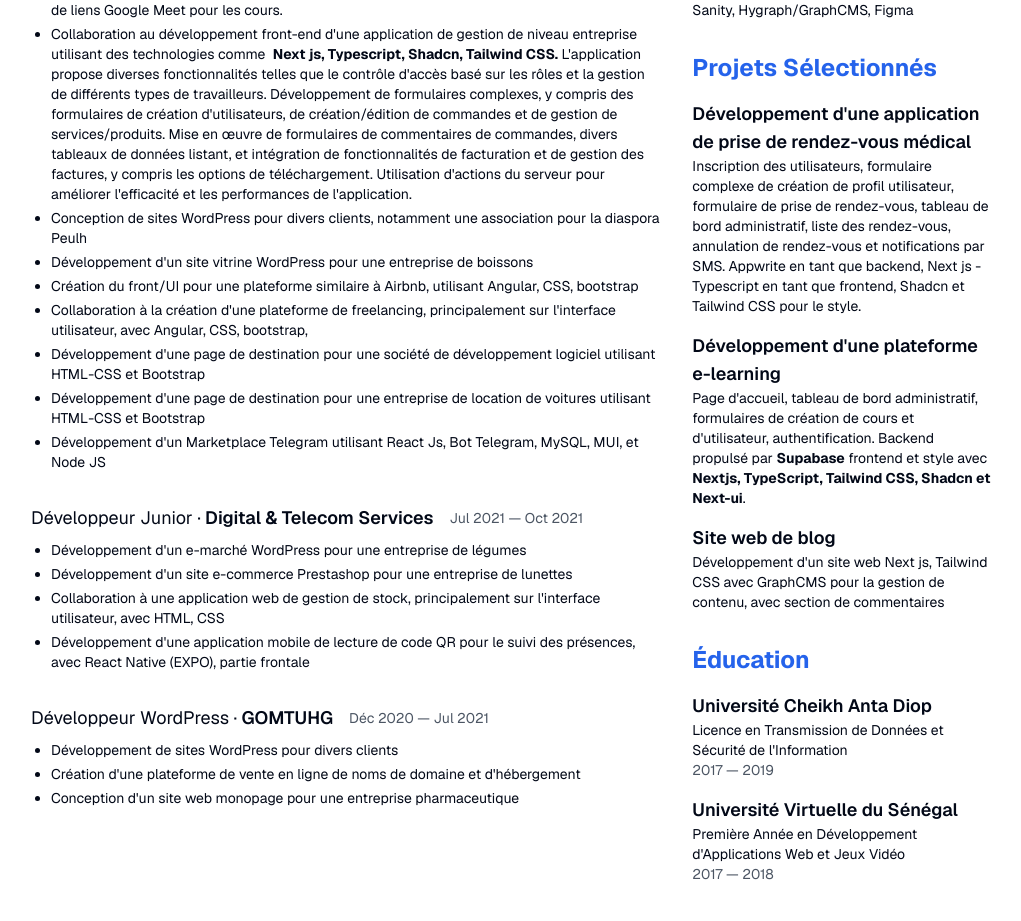
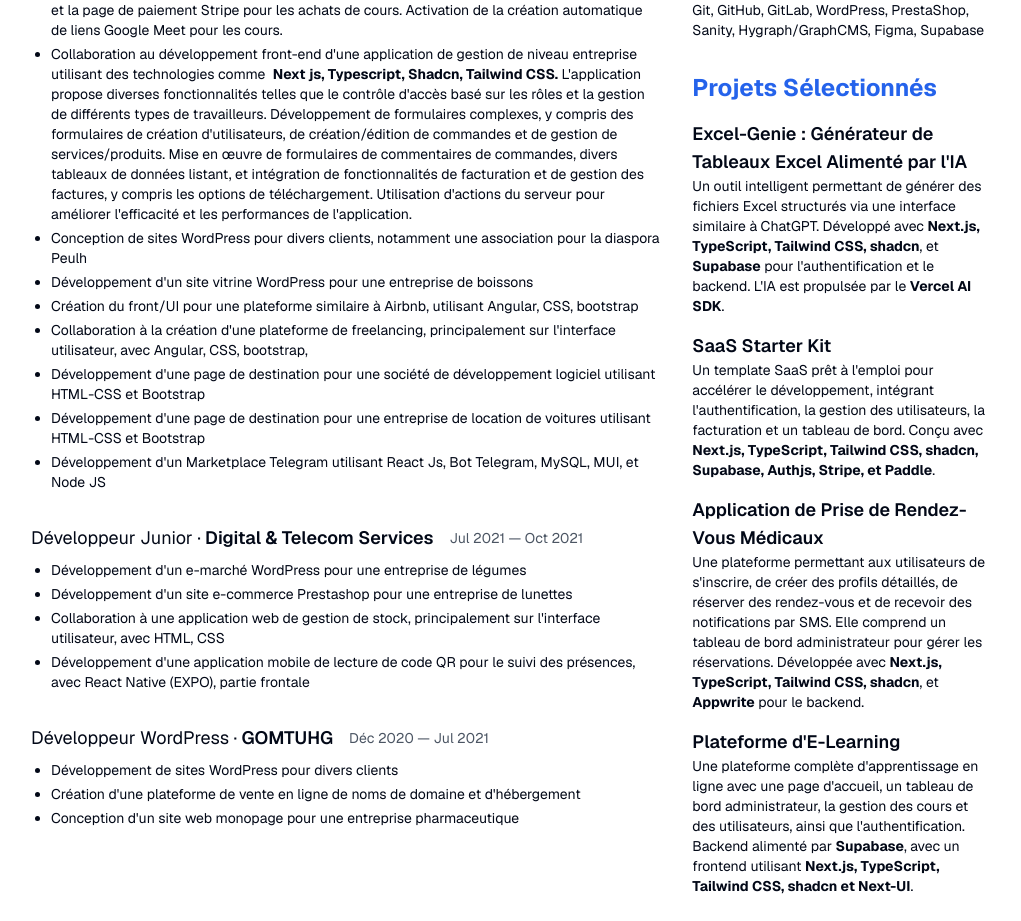
Before and after one commit to cirejr/cirejr, a Next.js app: page /resume/fr in a window 1280 px wide. Shown: the part 440-1361 px from the top of the page, without its empty margins (129-1150 px from the left). Built offline with nearby package versions, Linux system fonts and the light colour scheme.

Commit message:
updated resume

```diff
--- a/app/(resume)/resume/fr/page.tsx
+++ b/app/(resume)/resume/fr/page.tsx
@@ -1,39 +1,50 @@
 export default function ResumeFr() {
   return (
-    <div className='container max-w-5xl mx-auto p-8 text-sm'>
-      <header className='grid grid-cols-1 sm:grid-cols-3 gap-8 mb-8 '>
-        <div className='sm:col-span-2'>
-          <h1 className='text-6xl font-bold text-blue-600'>Ciré Jr Ba</h1>
-          <p className='mt-2'>
+    <div className="container mx-auto max-w-5xl p-8 text-sm">
+      <header className="mb-8 grid grid-cols-1 gap-8 sm:grid-cols-3">
+        <div className="sm:col-span-2">
+          <h1 className="text-6xl font-bold text-blue-600">Ciré Jr Ba</h1>
+          <p className="mt-2">
             Consultant IT expérimenté et développeur front-end spécialisé dans
             le développement d&apos;applications web et mobiles
           </p>
         </div>
-        <div className='mt-8'>
+        <div className="mt-8">
           <p>juniorcireba@gmail.com</p>
           <p>(+221) 77 842 73 00</p>
-          <p>github.com/cirejr</p>
-          <p>linkedin.com/in/ba-ciré-junior</p>
+
+          <a target="_blank" href="https://www.github.com/cirejr">
+            github.com/cirejr
+          </a>
+          <br />
+          <a target="_blank" href="https://www.linkedin.com/in/ba-ciré-junior">
+            linkedin.com/in/ba-ciré-junior
+          </a>
+
+          <br />
+          <a href="https://x.com/cirejr_" target="_blank">
+            x.com/cirejr_
+          </a>
         </div>
       </header>
-      <main className='grid grid-cols-1 sm:grid-cols-3 gap-8'>
-        <section className='sm:col-span-2'>
-          <h2 className='text-2xl font-bold text-blue-600 mb-4'>
+      <main className="grid grid-cols-1 gap-8 sm:grid-cols-3">
+        <section className="sm:col-span-2">
+          <h2 className="mb-4 text-2xl font-bold text-blue-600">
             Expérience Professionnelle
           </h2>
-          <div className='mb-8'>
-            <div className='flex items-center gap-4'>
-              <h3 className='text-lg'>
-                Développeur ·<span className='font-semibold'> Freelance</span>
+          <div className="mb-8">
+            <div className="flex items-center gap-4">
+              <h3 className="text-lg">
+                Développeur ·<span className="font-semibold"> Freelance</span>
               </h3>
-              <p className='text-sm text-gray-600'>Jan 2021 — Présent</p>
+              <p className="text-sm text-gray-600">Jan 2021 — Présent</p>
             </div>
-            <ul className='list-disc ml-5 mt-2 space-y-1'>
+            <ul className="ml-5 mt-2 list-disc space-y-1">
               <li>
                 Membre de l&apos;équipe front-end pour une plateforme
                 d&apos;apprentissage en ligne adaptée aux étudiants en médecine,
                 utilisant des technologies telles que
-                <strong className='ml-1'>
+                <strong className="ml-1">
                   Next.js, TypeScript, Shadcn, Next-ui, et Tailwind CSS
                 </strong>
                 . La plateforme propose une section publique semblable à un
@@ -51,7 +62,7 @@ export default function ResumeFr() {
               <li>
                 Collaboration au développement front-end d&apos;une application
                 de gestion de niveau entreprise utilisant des technologies comme{" "}
-                <strong className='ml-1'>
+                <strong className="ml-1">
                   Next js, Typescript, Shadcn, Tailwind CSS.
                 </strong>{" "}
                 L&apos;application propose diverses fonctionnalités telles que
@@ -97,18 +108,18 @@ export default function ResumeFr() {
               </li>
             </ul>
           </div>
-          <div className='mb-8'>
-            <div className='flex items-center gap-4'>
-              <h3 className='text-lg'>
+          <div className="mb-8">
+            <div className="flex items-center gap-4">
+              <h3 className="text-lg">
                 Développeur Junior ·
-                <span className='font-semibold'>
+                <span className="font-semibold">
                   {" "}
                   Digital & Telecom Services
                 </span>
               </h3>
-              <p className='text-sm text-gray-600'>Jul 2021 — Oct 2021</p>
+              <p className="text-sm text-gray-600">Jul 2021 — Oct 2021</p>
             </div>
-            <ul className='list-disc ml-5 mt-2 space-y-1'>
+            <ul className="ml-5 mt-2 list-disc space-y-1">
               <li>
                 Développement d&apos;un e-marché WordPress pour une entreprise
                 de légumes
@@ -128,15 +139,15 @@ export default function ResumeFr() {
               </li>
             </ul>
           </div>
-          <div className='mb-8'>
-            <div className='flex items-center gap-4'>
-              <h3 className='text-lg'>
+          <div className="mb-8">
+            <div className="flex items-center gap-4">
+              <h3 className="text-lg">
                 Développeur WordPress ·
-                <span className='font-semibold'> GOMTUHG</span>
+                <span className="font-semibold"> GOMTUHG</span>
               </h3>
-              <p className='text-sm text-gray-600'>Déc 2020 — Jul 2021</p>
+              <p className="text-sm text-gray-600">Déc 2020 — Jul 2021</p>
             </div>
-            <ul className='list-disc ml-5 mt-2 space-y-1'>
+            <ul className="ml-5 mt-2 list-disc space-y-1">
               <li>Développement de sites WordPress pour divers clients</li>
               <li>
                 Création d&apos;une plateforme de vente en ligne de noms de
@@ -150,93 +161,116 @@ export default function ResumeFr() {
           </div>
         </section>
         <aside>
-          <div className='mb-8'>
-            <h2 className='text-2xl font-bold text-blue-600 mb-4'>
+          <div className="mb-8">
+            <h2 className="mb-4 text-2xl font-bold text-blue-600">
               Compétences
             </h2>
-            <h3 className='text-lg font-semibold'>Langages de Programmation</h3>
-            <p className='text-sm'>
+            <h3 className="text-lg font-semibold">Langages de Programmation</h3>
+            <p className="text-sm">
               HTML, CSS, JavaScript, Typescript, C (basique), PHP (basique),
               Java (basique)
             </p>
-            <h3 className='text-lg font-semibold mt-4'>
+            <h3 className="mt-4 text-lg font-semibold">
               Frameworks et Bibliothèques
             </h3>
-            <p className='text-sm'>
+            <p className="text-sm">
               React Js, React Native, Expo, Angular, Next.js, Bootstrap,
               Tailwind CSS
             </p>
-            <h3 className='text-lg font-semibold mt-4'>
+            <h3 className="mt-4 text-lg font-semibold">
               Outils et Plateformes
             </h3>
-            <p className='text-sm'>
+            <p className="text-sm">
               Git, GitHub, GitLab, WordPress, PrestaShop, Sanity,
-              Hygraph/GraphCMS, Figma
+              Hygraph/GraphCMS, Figma, Supabase
             </p>
           </div>
-          <div className='mb-8'>
-            <h2 className='text-2xl font-bold text-blue-600 mb-4'>
+          <div className="mb-8">
+            <h2 className="mb-4 text-2xl font-bold text-blue-600">
               Projets Sélectionnés
             </h2>
-            <h3 className='text-lg font-semibold mt-4'>
-              Développement d&apos;une application de prise de rendez-vous
-              médical
+
+            <h3 className="mt-4 text-lg font-semibold">
+              Excel-Genie : Générateur de Tableaux Excel Alimenté par l&apos;IA
             </h3>
-            <p className='text-sm'>
-              Inscription des utilisateurs, formulaire complexe de création de
-              profil utilisateur, formulaire de prise de rendez-vous, tableau de
-              bord administratif, liste des rendez-vous, annulation de
-              rendez-vous et notifications par SMS. Appwrite en tant que
-              backend, Next js - Typescript en tant que frontend, Shadcn et
-              Tailwind CSS pour le style.
+            <p className="text-sm">
+              Un outil intelligent permettant de générer des fichiers Excel
+              structurés via une interface similaire à ChatGPT. Développé avec{" "}
+              <strong>Next.js, TypeScript, Tailwind CSS, shadcn</strong>, et{" "}
+              <strong>Supabase</strong> pour l&apos;authentification et le
+              backend. L&apos;IA est propulsée par le{" "}
+              <strong>Vercel AI SDK</strong>.
             </p>
-            <h3 className='text-lg font-semibold mt-4'>
-              Développement d&apos;une plateforme e-learning
-            </h3>
-            <p className='text-sm'>
-              Page d&apos;accueil, tableau de bord administratif, formulaires de
-              création de cours et d&apos;utilisateur, authentification. Backend
-              propulsé par <strong>Supabase</strong> frontend et style avec{" "}
+
+            <h3 className="mt-4 text-lg font-semibold">SaaS Starter Kit</h3>
+            <p className="text-sm">
+              Un template SaaS prêt à l&apos;emploi pour accélérer le
+              développement, intégrant l&apos;authentification, la gestion des
+              utilisateurs, la facturation et un tableau de bord. Conçu avec{" "}
               <strong>
-                Nextjs, TypeScript, Tailwind CSS, Shadcn et Next-ui
+                Next.js, TypeScript, Tailwind CSS, shadcn, Supabase, Authjs,
+                Stripe, et Paddle
               </strong>
               .
             </p>
-            <h3 className='text-lg font-semibold mt-4'>Site web de blog</h3>
-            <p className='text-sm'>
-              Développement d&apos;un site web Next js, Tailwind CSS avec
-              GraphCMS pour la gestion de contenu, avec section de commentaires
+
+            <h3 className="mt-4 text-lg font-semibold">
+              Application de Prise de Rendez-Vous Médicaux
+            </h3>
+            <p className="text-sm">
+              Une plateforme permettant aux utilisateurs de s&apos;inscrire, de
+              créer des profils détaillés, de réserver des rendez-vous et de
+              recevoir des notifications par SMS. Elle comprend un tableau de
+              bord administrateur pour gérer les réservations. Développée avec{" "}
+              <strong>Next.js, TypeScript, Tailwind CSS, shadcn</strong>, et{" "}
+              <strong>Appwrite</strong> pour le backend.
+            </p>
+
+            <h3 className="mt-4 text-lg font-semibold">
+              Plateforme d&apos;E-Learning
+            </h3>
+            <p className="text-sm">
+              Une plateforme complète d&apos;apprentissage en ligne avec une
+              page d&apos;accueil, un tableau de bord administrateur, la gestion
+              des cours et des utilisateurs, ainsi que l&apos;authentification.
+              Backend alimenté par <strong>Supabase</strong>, avec un frontend
+              utilisant{" "}
+              <strong>
+                Next.js, TypeScript, Tailwind CSS, shadcn et Next-UI
+              </strong>
+              .
             </p>
           </div>
-          <div className='mb-8'>
-            <h2 className='text-2xl font-bold text-blue-600 mb-4'>Éducation</h2>
-            <h3 className='text-lg font-semibold'>
+
+          <div className="mb-8">
+            <h2 className="mb-4 text-2xl font-bold text-blue-600">Éducation</h2>
+            <h3 className="text-lg font-semibold">
               Université Cheikh Anta Diop
             </h3>
-            <p className='text-sm'>
+            <p className="text-sm">
               Licence en Transmission de Données et Sécurité de
               l&apos;Information
             </p>
-            <p className='text-sm text-gray-600'>2017 — 2019</p>
-            <h3 className='text-lg font-semibold mt-4'>
+            <p className="text-sm text-gray-600">2017 — 2021</p>
+            <h3 className="mt-4 text-lg font-semibold">
               Université Virtuelle du Sénégal
             </h3>
-            <p className='text-sm'>
+            <p className="text-sm">
               Première Année en Développement d&apos;Applications Web et Jeux
               Vidéo
             </p>
-            <p className='text-sm text-gray-600'>2017 — 2018</p>
+            <p className="text-sm text-gray-600">2017 — 2018</p>
           </div>
-          <div className='mb-8'>
-            <h2 className='text-2xl font-bold text-blue-600 mb-4'>Langues</h2>
-            <p className='text-sm'>
+          <div className="mb-8">
+            <h2 className="mb-4 text-2xl font-bold text-blue-600">Langues</h2>
+            <p className="text-sm">
               Français (Parlé & Écrit), Anglais (Parlé & Écrit), Bambara (Langue
               Maternelle)
             </p>
           </div>
-          <div className='mb-8'>
-            <h2 className='text-2xl font-bold text-blue-600 mb-4'>Intérêts</h2>
-            <p className='text-sm'>Lecture, Jeux vidéo, Sports</p>
+          <div className="mb-8">
+            <h2 className="mb-4 text-2xl font-bold text-blue-600">Intérêts</h2>
+            <p className="text-sm">Lecture, Jeux vidéo, Sports</p>
           </div>
         </aside>
       </main>
--- a/app/(resume)/resume/page.tsx
+++ b/app/(resume)/resume/page.tsx
@@ -2,41 +2,50 @@ import Link from "next/link";
 
 export default function ResumeFr() {
   return (
-    <div className='max-w-5xl mx-auto p-8 text-sm'>
-      <header className='grid grid-cols-1 md:grid-cols-3 gap-8 mb-8'>
-        <div className='md:col-span-2'>
-          <Link href='/' className='text-4xl font-bold text-blue-600'>
+    <div className="mx-auto max-w-5xl p-8 text-sm">
+      <header className="mb-8 grid grid-cols-1 gap-8 md:grid-cols-3">
+        <div className="md:col-span-2">
+          <Link href="/" className="text-6xl font-bold text-blue-600">
             Ciré Jr Ba
           </Link>
-          <p className='text-lg mt-2'>
+          <p className="mt-2">
             Experienced IT Consultant and Front-End Developer specializing in
             web and mobile application development
           </p>
         </div>
-        <div className='mt-8'>
+        <div className="mt-8">
           <p>juniorcireba@gmail.com</p>
           <p>(+221) 77 842 73 00</p>
-          <p>github.com/cirejr</p>
-          <p>linkedin.com/in/ba-ciré-junior</p>
+          <a target="_blank" href="https://www.github.com/cirejr">
+            github.com/cirejr
+          </a>
+          <br />
+          <a target="_blank" href="https://www.linkedin.com/in/ba-ciré-junior">
+            linkedin.com/in/ba-ciré-junior
+          </a>
+          <br />
+          <a href="https://x.com/cirejr_" target="_blank">
+            x.com/cirejr_
+          </a>
         </div>
       </header>
-      <main className='grid grid-cols-1 md:grid-cols-3 gap-8'>
-        <section className='md:col-span-2'>
-          <h2 className='text-2xl font-bold text-blue-600 mb-4'>
+      <main className="grid grid-cols-1 gap-8 md:grid-cols-3">
+        <section className="md:col-span-2">
+          <h2 className="mb-4 text-2xl font-bold text-blue-600">
             Professional Experience
           </h2>
-          <div className='mb-8'>
-            <div className='flex items-center gap-4'>
-              <h3 className='text-lg'>
-                Developer ·<span className='font-semibold'> Freelance</span>
+          <div className="mb-8">
+            <div className="flex items-center gap-4">
+              <h3 className="text-lg">
+                Developer ·<span className="font-semibold"> Freelance</span>
               </h3>
-              <p className='text-sm text-gray-600'>Jan 2021 — Present</p>
+              <p className="text-sm text-gray-600">Jan 2021 — Present</p>
             </div>
-            <ul className='list-disc ml-5 mt-2 space-y-1'>
+            <ul className="ml-5 mt-2 list-disc space-y-1">
               <li>
                 Part of the front-end team for an online learning platform
                 tailored for medical students, leveraging technologies like
-                <strong className='ml-1'>
+                <strong className="ml-1">
                   Next.js, TypeScript, Shadcn, Next-ui, and Tailwind CSS
                 </strong>
                 . The platform features a social media-like public section for
@@ -52,7 +61,7 @@ export default function ResumeFr() {
               <li>
                 Collaborated on the front-end development of an enterprise-level
                 management application using technologies like{" "}
-                <strong className='ml-1'>
+                <strong className="ml-1">
                   Next js, Typescript, Shadcn, Tailwind CSS.
                 </strong>{" "}
                 The app features various functionnalities such as role-based
@@ -93,18 +102,18 @@ export default function ResumeFr() {
               </li>
             </ul>
           </div>
-          <div className='mb-8'>
-            <div className='flex items-center gap-4'>
-              <h3 className='text-lg'>
+          <div className="mb-8">
+            <div className="flex items-center gap-4">
+              <h3 className="text-lg">
                 Junior Developer ·
-                <span className='font-semibold'>
+                <span className="font-semibold">
                   {" "}
                   Digital & Telecom Services
                 </span>
               </h3>
-              <p className='text-sm text-gray-600'>Jul 2021 — Oct 2021</p>
+              <p className="text-sm text-gray-600">Jul 2021 — Oct 2021</p>
             </div>
-            <ul className='list-disc ml-5 mt-2 space-y-1'>
+            <ul className="ml-5 mt-2 list-disc space-y-1">
               <li>Built a worpdress e-market for a legume company</li>
               <li>
                 Built a prestashop e-commerce website for a glasses business
@@ -119,15 +128,15 @@ export default function ResumeFr() {
               </li>
             </ul>
           </div>
-          <div className='mb-8'>
-            <div className='flex items-center gap-4'>
-              <h3 className='text-lg'>
+          <div className="mb-8">
+            <div className="flex items-center gap-4">
+              <h3 className="text-lg">
                 Wordpress developper ·
-                <span className='font-semibold'> GOMTUHG</span>
+                <span className="font-semibold"> GOMTUHG</span>
               </h3>
-              <p className='text-sm text-gray-600'>Dec 2020 — Jul 2021</p>
+              <p className="text-sm text-gray-600">Dec 2020 — Jul 2021</p>
             </div>
-            <ul className='list-disc ml-5 mt-2 space-y-1'>
+            <ul className="ml-5 mt-2 list-disc space-y-1">
               <li>Developed WordPress websites for various clients</li>
               <li>Created an online domain name and hosting sales platform</li>
               <li>
@@ -137,84 +146,104 @@ export default function ResumeFr() {
           </div>
         </section>
         <aside>
-          <div className='mb-8'>
-            <h2 className='text-2xl font-bold text-blue-600 mb-4'>Skills</h2>
-            <h3 className='text-lg font-semibold'>Programming Languages</h3>
-            <p className='text-sm'>
+          <div className="mb-8">
+            <h2 className="mb-4 text-2xl font-bold text-blue-600">Skills</h2>
+            <h3 className="text-lg font-semibold">Programming Languages</h3>
+            <p className="text-sm">
               HTML, CSS, JavaScript, C (basic), PHP (basic), Java
             </p>
-            <h3 className='text-lg font-semibold mt-4'>
+            <h3 className="mt-4 text-lg font-semibold">
               Frameworks & Libraries
             </h3>
-            <p className='text-sm'>
+            <p className="text-sm">
               React Js, React Native, Expo, Angular, Next.js, Bootstrap,
               Tailwind CSS
             </p>
-            <h3 className='text-lg font-semibold mt-4'>Tools & Platforms</h3>
-            <p className='text-sm'>
+            <h3 className="mt-4 text-lg font-semibold">Tools & Platforms</h3>
+            <p className="text-sm">
               Git, GitHub, GitLab, WordPress, PrestaShop, Sanity,
-              Hygraph/GraphCMS, Figma
+              Hygraph/GraphCMS, Figma, Supabase
             </p>
           </div>
-          <div className='mb-8'>
-            <h2 className='text-2xl font-bold text-blue-600 mb-4'>
+          <div className="mb-8">
+            <h2 className="mb-4 text-2xl font-bold text-blue-600">
               Selected Projects
             </h2>
-            <h3 className='text-lg font-semibold mt-4'>
-              Build a medical care appointment booking app
+
+            <h3 className="mt-4 text-lg font-semibold">
+              Excel-Genie: AI-Powered Spreadsheet Generator
             </h3>
-            <p className='text-sm'>
-              User registration, complex user profile creation form, appointment
-              booking form, admin dashboard, appointment listing, appointment
-              cancellation, and sms notifications. Appwrite as backend, next js
-              - Typescript as frontend, shadcn and tailwind css for styling.
+            <p className="text-sm">
+              An AI-driven tool for generating structured Excel spreadsheets
+              through a ChatGPT-like interface. Built with{" "}
+              <strong>Next.js, TypeScript, Tailwind CSS, shadcn</strong>, and{" "}
+              <strong>Supabase</strong> for authentication and backend. AI
+              capabilities powered by <strong>Vercel AI SDK</strong>.
             </p>
-            <h3 className='text-lg font-semibold mt-4'>
-              Built an e-learning platform
-            </h3>
-            <p className='text-sm'>
-              Landing page, admin dashboard, course and user creation forms,
-              auth. Backend powered by <strong>Supabase</strong> frontend and
-              styling with{" "}
+
+            <h3 className="mt-4 text-lg font-semibold">SaaS Starter Kit</h3>
+            <p className="text-sm">
+              A pre-built SaaS template designed for rapid development,
+              including authentication, user management, billing integration,
+              and dashboard UI. Developed using{" "}
               <strong>
-                Nextjs, TypeScript, Tailwind CSS, shadcn and next-ui
+                Next.js, TypeScript, Tailwind CSS, shadcn, Supabase, Authjs,
+                Stripe, and Paddle
               </strong>
               .
             </p>
-            <h3 className='text-lg font-semibold mt-4'>Blog website</h3>
-            <p className='text-sm'>
-              Built a next js, tailwind css website with Graphcms for content
-              management, with comment section
+
+            <h3 className="mt-4 text-lg font-semibold">
+              Medical Care Appointment Booking App
+            </h3>
+            <p className="text-sm">
+              A platform enabling users to register, create detailed profiles,
+              book appointments, and receive SMS notifications. Features an
+              admin dashboard for managing appointments. Built with{" "}
+              <strong>Next.js, TypeScript, Tailwind CSS, shadcn</strong>, and{" "}
+              <strong>Appwrite</strong> as the backend.
+            </p>
+
+            <h3 className="mt-4 text-lg font-semibold">E-Learning Platform</h3>
+            <p className="text-sm">
+              A complete online learning platform with a landing page, admin
+              dashboard, course and user management, and authentication. Backend
+              powered by <strong>Supabase</strong>, with the frontend using{" "}
+              <strong>
+                Next.js, TypeScript, Tailwind CSS, shadcn, and Next-UI
+              </strong>
+              .
             </p>
           </div>
-          <div className='mb-8'>
-            <h2 className='text-2xl font-bold text-blue-600 mb-4'>Education</h2>
-            <h3 className='text-lg font-semibold'>
+
+          <div className="mb-8">
+            <h2 className="mb-4 text-2xl font-bold text-blue-600">Education</h2>
+            <h3 className="text-lg font-semibold">
               Cheikh Anta Diop University
             </h3>
-            <p className='text-sm'>
+            <p className="text-sm">
               Bachelor&apos;s Degree in Data Transmission and Information
               Security
             </p>
-            <p className='text-sm text-gray-600'>2017 — 2019</p>
-            <h3 className='text-lg font-semibold mt-4'>
+            <p className="text-sm text-gray-600">2017 — 2021</p>
+            <h3 className="mt-4 text-lg font-semibold">
               Senegal Virtual University
             </h3>
-            <p className='text-sm'>
+            <p className="text-sm">
               First Year in Web Gaming Application Development
             </p>
-            <p className='text-sm text-gray-600'>2017 — 2018</p>
+            <p className="text-sm text-gray-600">2017 — 2018</p>
           </div>
-          <div className='mb-8'>
-            <h2 className='text-2xl font-bold text-blue-600 mb-4'>Languages</h2>
-            <p className='text-sm'>
+          <div className="mb-8">
+            <h2 className="mb-4 text-2xl font-bold text-blue-600">Languages</h2>
+            <p className="text-sm">
               French (Spoken & Written), English (Spoken & Written), Bambara
               (Native)
             </p>
           </div>
-          <div className='mb-8'>
-            <h2 className='text-2xl font-bold text-blue-600 mb-4'>Interests</h2>
-            <p className='text-sm'>Reading, Video games, Sports</p>
+          <div className="mb-8">
+            <h2 className="mb-4 text-2xl font-bold text-blue-600">Interests</h2>
+            <p className="text-sm">Reading, Video games, Sports</p>
           </div>
         </aside>
       </main>
```
